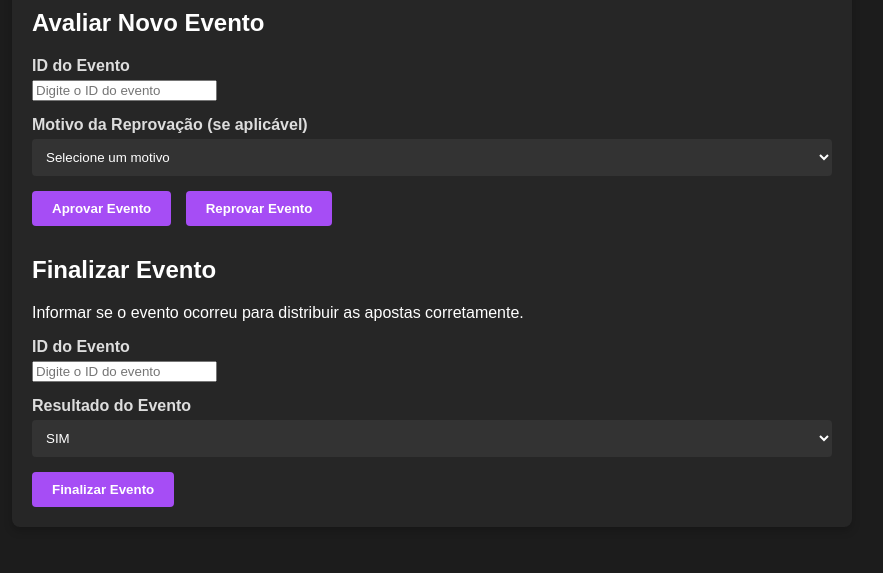
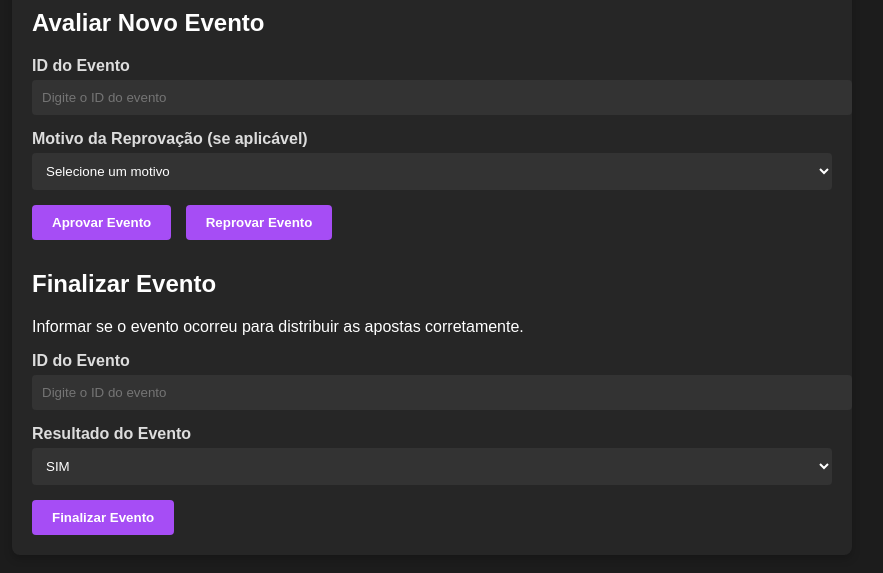
Before and after one commit to Joaopzf/Projeto-Integrador-II-Grupo-7, a website: page frontend/moderador/index.html in a window 1280 px wide. Shown: the part 127-700 px from the top of the page, without its empty margins (208-1091 px from the left). Drawn offline with Linux system fonts and the light colour scheme.

Commit message:
Update styles.css

```diff
--- a/frontend/moderador/styles.css
+++ b/frontend/moderador/styles.css
@@ -51,7 +51,7 @@ h1 {
     color: #ddd;
 }
 
-.input-group select, .input-group textarea {
+.input-group input, .input-group select, .input-group textarea {
     width: 100%;
     padding: 10px;
     background-color: #333;
```
